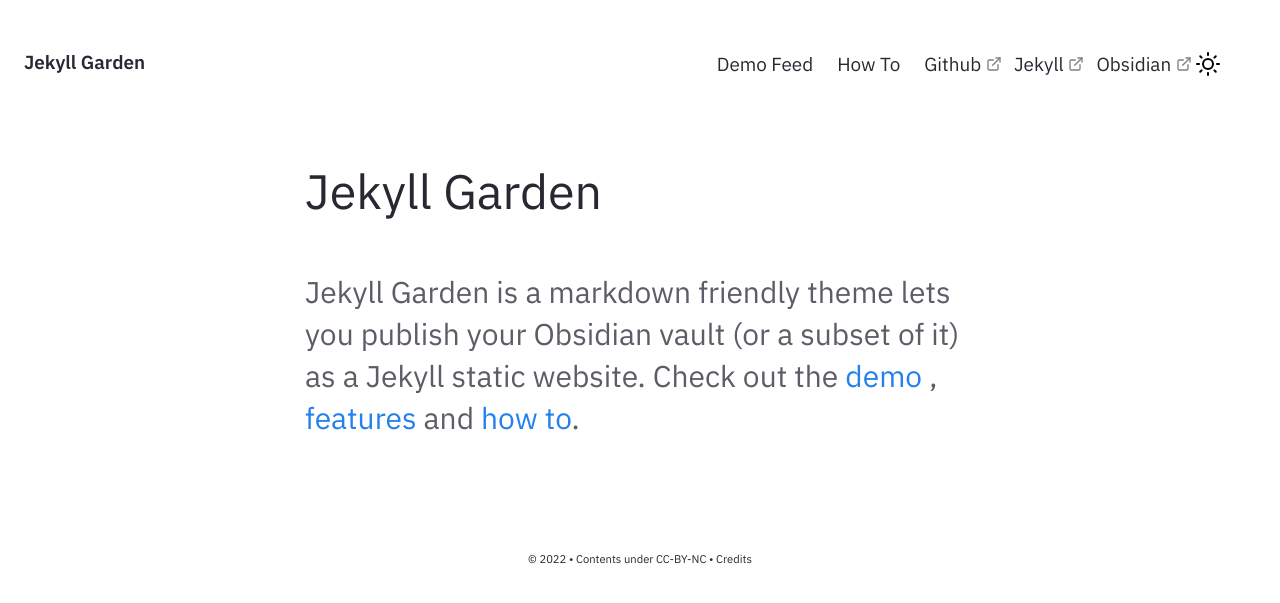
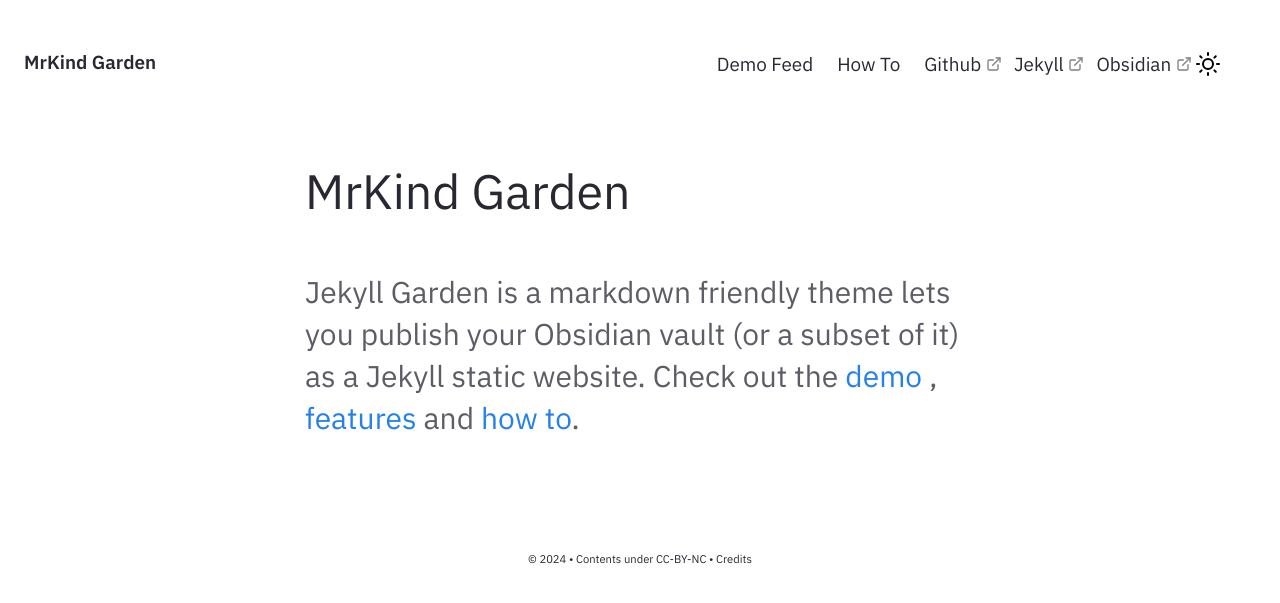
Before and after one commit to mrdkind/mrdkind, a Jekyll site: the page built from pages/index.md, in a window 1280 px wide. Shown: the top 603 px of the page. Built offline with Jekyll 4.4.1, drawn with Linux system fonts in a browser that asks for light colours.

Commit message:
Update _config.yml

```diff
--- a/_config.yml
+++ b/_config.yml
@@ -19,7 +19,7 @@
 # in the templates via {{ site.myvariable }}.
 
 # URL is the base hostname with protocol for your site, eg http://example.com
-url: "" # the base hostname & protocol for your site, e.g. http://example.com
+url: "https://mrdkind.github.io" # the base hostname & protocol for your site, e.g. http://example.com
 
 # If you want to install this jekyll in a subpath (eg /digitalgarden) set it here.
 # Else keep it Empty (DON'T PUT /; Keep it empty)
@@ -27,10 +27,10 @@ baseurl: ""
 
 # Website Header, Description, Footer year and text.
 # If you are deleting this, make sure you remove it from HTML files too
-heading: Jekyll Garden # Change this
-content: Obsidian ready Jekyll Theme
+heading: MrKind Garden # Change this
+content: Hi, Im here
 copyright:
-  year: © 2022
+  year: © 2024
   msg: Contents under CC-BY-NC
 
 # Set title and content for private & broken link tooltop
```
